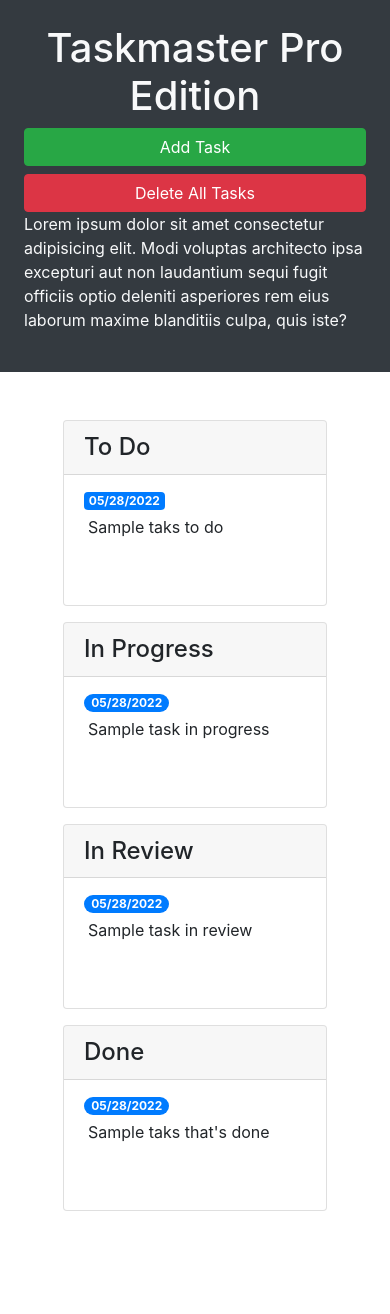
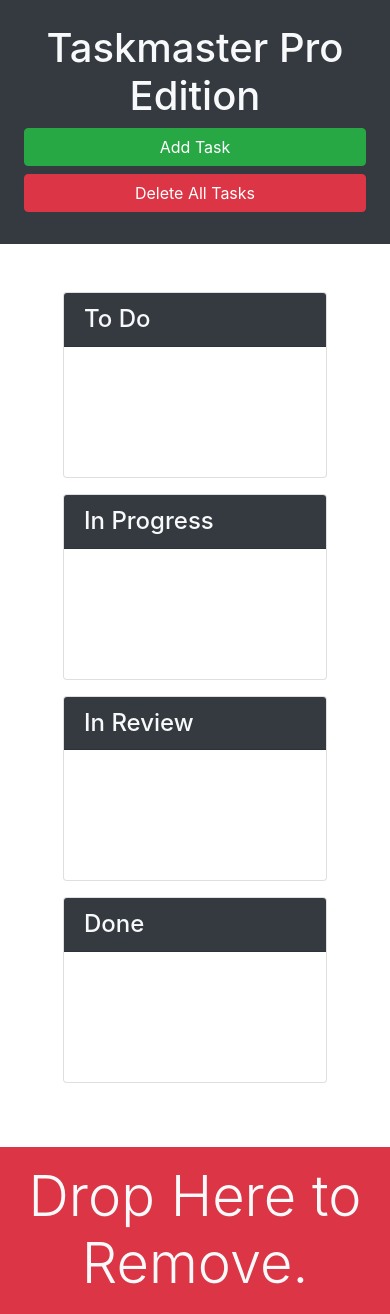
Before and after one commit to chrislee-webdev/taskmaster-pro, a plain HTML site: page index.html in a window 390 px wide. Before the commit the page ends 1275 px from the top, so only its background shows below. Drawn offline with nearby package versions, Linux system fonts and the light colour scheme.

Commit message:
code snapshot

```diff
--- a/assets/js/script.js
+++ b/assets/js/script.js
@@ -12,7 +12,6 @@ var createTask = function(taskText, taskDate, taskList) {
 
   // append span and p element to parent li
   taskLi.append(taskSpan, taskP);
-
 
   // append to ul list on the page
   $("#list-" + taskList).append(taskLi);
@@ -45,7 +44,75 @@ var saveTasks = function() {
   localStorage.setItem("tasks", JSON.stringify(tasks));
 };
 
+// enable draggable/sortable feature on list-group elements
+$(".card .list-group").sortable({
+  // enable dragging across lists
+  connectWith: $(".card .list-group"),
+  scroll: false,
+  tolerance: "pointer",
+  helper: "clone",
+  activate: function(event, ui) {
+    console.log(ui);
+  },
+  deactivate: function(event, ui) {
+    console.log(ui);
+  },
+  over: function(event) {
+    console.log(event);
+  },
+  out: function(event) {
+    console.log(event);
+  },
+  update: function() {
+    var tempArr = [];
 
+    // loop over current set of children in sortable list
+    $(this)
+      .children()
+      .each(function() {
+        // save values in temp array
+        tempArr.push({
+          text: $(this)
+            .find("p")
+            .text()
+            .trim(),
+          date: $(this)
+            .find("span")
+            .text()
+            .trim()
+        });
+      });
+
+    // trim down list's ID to match object property
+    var arrName = $(this)
+      .attr("id")
+      .replace("list-", "");
+
+    // update array on tasks object and save
+    tasks[arrName] = tempArr;
+    saveTasks();
+  },
+  stop: function(event) {
+    $(this).removeClass("dropover");
+  }
+});
+
+// trash icon can be dropped onto
+$("#trash").droppable({
+  accept: ".card .list-group-item",
+  tolerance: "touch",
+  drop: function(event, ui) {
+    // remove dragged element from the dom
+    ui.draggable.remove();
+
+  },
+  over: function(event, ui) {
+    console.log(ui);
+  },
+  out: function(event, ui) {
+    console.log(ui);
+  }
+});
 
 
 // modal was triggered
@@ -143,7 +210,7 @@ $(".list-group").on("click", "span", function() {
 });
 
 // value of due date was changed
-$(".list-group").on("blur", "input[type='text']", function() {
+$(".list-group").on("change", "input[type='text']", function() {
   var date = $(this).val();
 
   // get status type and position in the list
@@ -172,6 +239,7 @@ $("#remove-tasks").on("click", function() {
     tasks[key].length = 0;
     $("#list-" + key).empty();
   }
+  console.log(tasks);
   saveTasks();
 });
 
--- a/index.html
+++ b/index.html
@@ -6,6 +6,7 @@
   <meta name="viewport" content="width=device-width, initial-scale=1.0">
   <meta http-equiv="X-UA-Compatible" content="ie=edge">
   <link rel="stylesheet" href="https://cdnjs.cloudflare.com/ajax/libs/twitter-bootstrap/4.3.1/css/bootstrap.min.css">
+  <link rel="stylesheet" href="https://cdnjs.cloudflare.com/ajax/libs/jqueryui/1.12.1/themes/base/jquery-ui.css">
   <link rel="stylesheet" href="./assets/css/style.css" />
   <title>Taskmaster Pro</title>
 </head>
@@ -13,67 +14,65 @@
 <body>
 
   <div class="row min-vh-100 no-gutters">
-    <header class="col-12 col-lg-3 bg-dark text-light d-flex flex-column p-4 p-lg-3">
-      <h1 class="text-center">Taskmaster Pro Edition</h1>
+    <header class="col-12 col-lg-3 bg-dark text-light sticky-top d-flex flex-column p-4 p-lg-3">
+      <h1 class="text-center"><span class="oi oi-task d-inline d-lg-none"></span>
+        Taskmaster Pro Edition</h1>
       <button id="create-task" class="btn btn-block btn-success" data-toggle="modal" data-target="#task-form-modal">Add
         Task</button>
-      <button id="remove-tasks" class="btn btn-block btn-danger">Delete All Tasks</button>
-      <p class="mt-auto">Lorem ipsum dolor sit amet consectetur adipisicing elit. Modi voluptas architecto ipsa
-        excepturi aut non
-        laudantium sequi fugit officiis optio deleniti asperiores rem eius laborum maxime blanditiis culpa, quis iste?
-      </p>
+      <button id="remove-tasks" class="btn btn-block btn-danger mb-2 mb-md-4"></span>Delete All Tasks</button>
+      <p class="mt-auto d-none d-lg-block">Lorem ipsum dolor sit amet consectetur adipisicing elit. Modi voluptas
+        architecto ipsa
+        excepturi aut non laudantium sequi fugit officiis optio deleniti asperiores rem eius laborum maxime blanditiis
+        culpa, quis iste?</p>
     </header>
-    <main class="col-12 col-lg-9">
+    <main class="col-12 col-lg-9 d-flex flex-column">
       <div class="m-5 row justify-content-around">
+        <!--  -->
         <div class="col-12 col-md-6 col-xl-3 mb-3">
           <div class="card">
-            <h4 class="card-header">To Do</h4>
+            <h4 class="card-header bg-dark text-light d-flex align-items-center">
+              To Do
+            </h4>
             <ul id="list-toDo" class="list-group list-group-flush">
-                <li class="list-group-item">
-                  <span class="badge badge-primary badge pill">05/28/2022</span>
-                  <p class="m-1">Sample taks to do</p>
-                </li>
             </ul>
           </div>
         </div>
-
+        <!--  -->
         <div class="col-12 col-md-6 col-xl-3 mb-3">
           <div class="card">
-            <h4 class="card-header">In Progress</h4>
+            <h4 class="card-header bg-dark text-light d-flex align-items-center">
+              In Progress
+            </h4>
             <ul id="list-inProgress" class="list-group list-group-flush">
-              <li class="list-group-item">
-                <span class="badge badge-primary badge-pill">05/28/2022</span>
-                <p class="m-1">Sample task in progress</p>
-              </li>
             </ul>
           </div>
         </div>
-
+        <!--  -->
         <div class="col-12 col-md-6 col-xl-3 mb-3">
           <div class="card">
-            <h4 class="card-header">In Review</h4>
+            <h4 class="card-header bg-dark text-light d-flex align-items-center">
+              In Review
+            </h4>
             <ul id="list-inReview" class="list-group list-group-flush">
-              <li class="list-group-item">
-                <span class="badge badge-primary badge-pill">05/28/2022</span>
-                <p class="m-1">Sample task in review</p>
-              </li>
             </ul>
           </div>
         </div>
-
+        <!--  -->
         <div class="col-12 col-md-6 col-xl-3 mb-3">
           <div class="card">
-            <h4 class="card-header">Done</h4>
+            <h4 class="card-header bg-dark text-light d-flex align-items-center">
+              Done
+            </h4>
             <ul id="list-done" class="list-group list-group-flush">
-              <li class="list-group-item">
-                <span class="badge badge-primary badge-pill">05/28/2022</span>
-                <p class="m-1">Sample taks that's done</p>
-              </li>
             </ul>
           </div>
         </div>
-
       </div>
+      <footer class="mt-auto" id="trash">
+        <div class="w-100 bg-danger p-3 text-center text-light display-4 bottom-trash">
+          <span class="oi oi-trash mx-auto mb-4"> </span> Drop Here to Remove.
+        </div>
+      </footer>
     </main>
   </div>
 
@@ -92,7 +91,7 @@
           <form>
             <div class="form-group">
               <label for="modalTaskDescription">Task description</label>
-              <textarea id="modalTaskDescription" rows="3" class="form-control"></textarea>
+              <textarea class="form-control" id="modalTaskDescription" rows="3"></textarea>
             </div>
             <div class="form-group">
               <label for="modalDueDate">Due date</label>
@@ -109,6 +108,8 @@
   </div>
 
   <script src="https://cdnjs.cloudflare.com/ajax/libs/jquery/3.4.1/jquery.min.js"></script>
+  <script src="https://cdnjs.cloudflare.com/ajax/libs/jqueryui/1.12.1/jquery-ui.min.js"></script>
+  <script src="https://cdnjs.cloudflare.com/ajax/libs/jqueryui-touch-punch/0.2.3/jquery.ui.touch-punch.min.js"></script>
   <script src="https://cdnjs.cloudflare.com/ajax/libs/popper.js/1.15.0/umd/popper.min.js"></script>
   <script src="https://cdnjs.cloudflare.com/ajax/libs/twitter-bootstrap/4.3.1/js/bootstrap.min.js"></script>
   <script src="./assets/js/script.js"></script>
```
Lines whose indentation alone changed are shown as unchanged.
